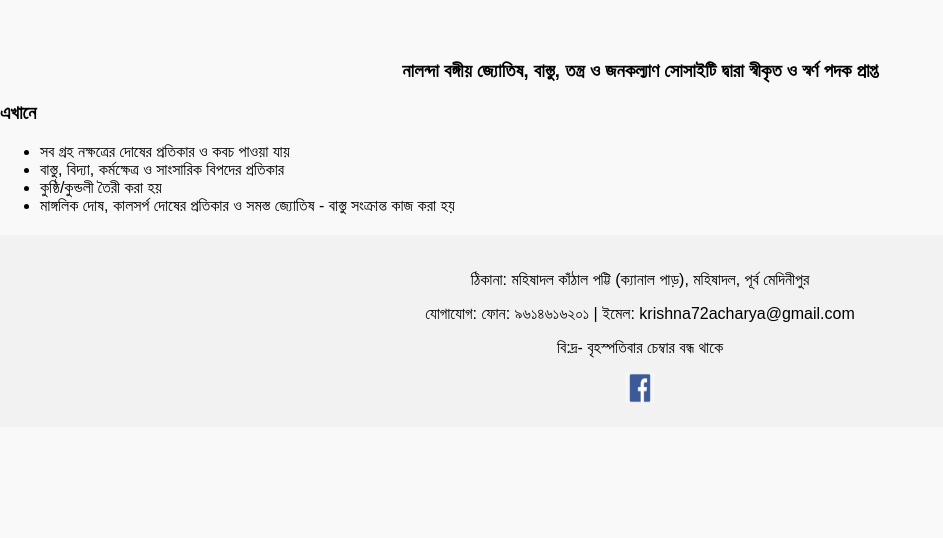
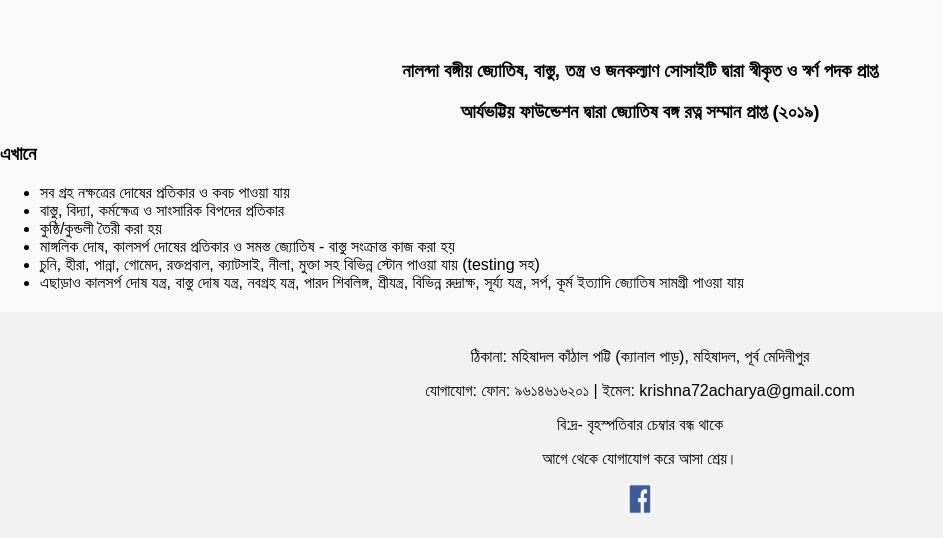
Before and after one commit to jyotish-karyalaya/shreemad-dakshinakali, a plain HTML site: page index.html in a window 1280 px wide. Shown: the part 645-1183 px from the top of the page, without its empty margins (0-943 px from the left). Before the commit the page ends 1072 px from the top, so only its background shows below. Drawn offline with Linux system fonts and the light colour scheme; a web font is replaced by a local one.

Commit message:
Update index.html

```diff
--- a/index.html
+++ b/index.html
@@ -136,6 +136,7 @@
 
     <section class="qualifications">
         <h3>নালন্দা বঙ্গীয় জ্যোতিষ, বাস্তু, তন্ত্র ও জনকল্যাণ সোসাইটি দ্বারা স্বীকৃত ও স্বর্ণ পদক প্রাপ্ত</h3>
+        <h3>আর্যভট্টিয় ফাউন্ডেশন দ্বারা জ্যোতিষ বঙ্গ রত্ন সম্মান প্রাপ্ত (২০১৯)</h3>
     </section>
 
     <section class="services">
@@ -145,6 +146,8 @@
             <li>বাস্তু, বিদ্যা, কর্মক্ষেত্র ও সাংসারিক বিপদের প্রতিকার</li>
             <li>কুষ্ঠি/কুন্ডলী তৈরী করা হয়</li>
             <li>মাঙ্গলিক দোষ, কালসর্প দোষের প্রতিকার ও সমস্ত জ্যোতিষ - বাস্তু সংক্রান্ত কাজ করা হয়</li>
+            <li>চুনি, হীরা, পান্না, গোমেদ, রক্তপ্রবাল, ক্যাটসাই, নীলা, মুক্তা সহ বিভিন্ন স্টোন পাওয়া যায় (testing সহ)</li>
+            <li>এছাড়াও কালসর্প দোষ যন্ত্র, বাস্তু দোষ যন্ত্র, নবগ্রহ যন্ত্র, পারদ শিবলিঙ্গ, শ্রীযন্ত্র, বিভিন্ন রুদ্রাক্ষ, সূর্য্য যন্ত্র, সর্প, কূর্ম ইত্যাদি জ্যোতিষ সামগ্রী পাওয়া যায়</li>
         </ul>
     </section>
 
@@ -152,6 +155,7 @@
         <p>ঠিকানা: মহিষাদল কাঁঠাল পট্টি (ক্যানাল পাড়), মহিষাদল, পূর্ব মেদিনীপুর</p>
         <p>যোগাযোগ: ফোন: ৯৬১৪৬১৬২০১ | ইমেল: krishna72acharya@gmail.com</p>
         <p>বি:দ্র- বৃহস্পতিবার চেম্বার বন্ধ থাকে</p>
+        <p>আগে থেকে যোগাযোগ করে আসা শ্রেয়।</p>
         <div class="social-media">
             <a href="https://www.facebook.com/profile.php?id=100023777466283&mibextid=ZbWKwL"><img src="fb.png"
                     alt="Facebook" class="fbl"></a>
```
